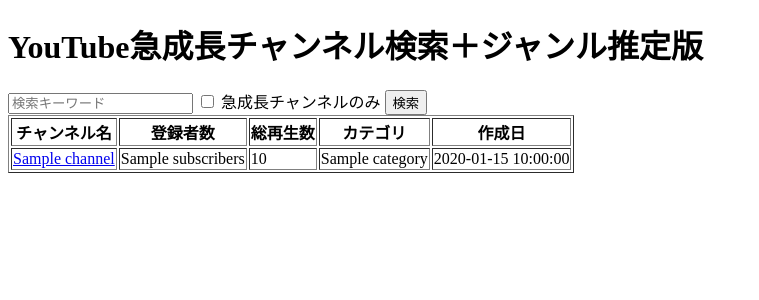
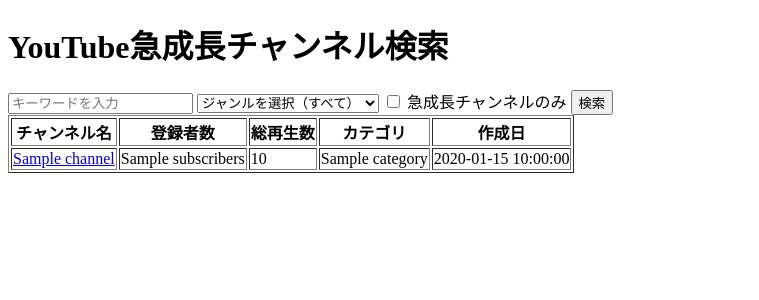
Before and after one commit to yamakenzzr/youtube-growth-app, a Flask app: template templates/index.html in a window 1280 px wide. Shown: the top 300 px of the page, without its empty margins (0-759 px from the left). Run offline with Flask 3, Linux system fonts and the light colour scheme; the template is opened without the code that fills it: most values are stand-ins (such as "Sample title", 1, 10 or a date in 2020).

Commit message:
Add files via upload

```diff
--- a/app.py
+++ b/app.py
@@ -8,13 +8,26 @@ app = Flask(__name__)
 API_KEY = os.environ.get("YOUTUBE_API_KEY")
 
 GENRE_KEYWORDS = {
-    "教育": ["勉強", "教育", "学習", "講義", "参考書", "解説"],
-    "エンタメ": ["エンタメ", "バラエティ", "お笑い", "ドッキリ", "コント"],
-    "ゲーム": ["ゲーム", "実況", "攻略", "プレイ動画"],
-    "ビジネス": ["ビジネス", "副業", "起業", "投資", "企業分析"],
-    "Vlog": ["vlog", "日常", "旅行", "暮らし", "ルーティン"],
-    "音楽": ["音楽", "歌ってみた", "カバー", "演奏", "ピアノ"],
+    "教育": ["勉強", "教育", "学習", "講義", "参考書", "解説", "授業"],
+    "エンターテイメント": ["エンタメ", "バラエティ", "ドッキリ", "コント", "ショー", "芸能"],
+    "ゲーム": ["ゲーム", "実況", "攻略", "プレイ動画", "対戦", "配信"],
+    "ビジネス": ["ビジネス", "副業", "起業", "投資", "企業分析", "マーケティング"],
+    "Vlog（日常）": ["vlog", "日常", "旅行", "暮らし", "ルーティン", "お出かけ"],
+    "音楽": ["音楽", "歌", "カバー", "演奏", "ライブ", "ピアノ"],
     "スピリチュアル": ["占い", "スピリチュアル", "波動", "ヒーリング", "引き寄せ"],
+    "美容・ファッション": ["メイク", "コスメ", "スキンケア", "美容", "コーデ", "ファッション"],
+    "食・料理": ["料理", "レシピ", "グルメ", "食べ歩き", "食レポ", "スイーツ"],
+    "スポーツ": ["サッカー", "野球", "バスケットボール", "マラソン", "筋トレ"],
+    "科学と技術": ["科学", "テクノロジー", "宇宙", "AI", "ロボット", "発明"],
+    "自然・アウトドア": ["キャンプ", "登山", "アウトドア", "釣り", "ハイキング", "自然"],
+    "子育て・育児": ["子育て", "育児", "赤ちゃん", "ママ", "パパ", "育児日記"],
+    "ペット・動物": ["ペット", "犬", "猫", "動物", "うさぎ", "ハムスター"],
+    "お金・節約": ["節約", "家計管理", "貯金", "投資信託", "家計簿"],
+    "2ch・まとめ": ["2ch", "5ch", "まとめ", "掲示板", "なんJ", "VIP"],
+    "専門解説系": ["解説", "レビュー", "比較", "検証", "説明"],
+    "懐かし（レトロ）系": ["レトロ", "昭和", "平成初期", "懐かしい"],
+    "バイク": ["バイク", "ツーリング", "ライダー", "モトブログ"],
+    "オカルト": ["心霊", "怪談", "UFO", "都市伝説", "未確認生物"],
 }
 
 def guess_genre(text):
@@ -26,7 +39,8 @@ def guess_genre(text):
 
 @app.route("/")
 def index():
-    keyword = request.args.get("keyword", "")
+    keyword = request.args.get("keyword", "").lower()
+    selected_genre = request.args.get("genre", "")
     filter_growth = request.args.get("growth") == "on"
 
     youtube = build("youtube", "v3", developerKey=API_KEY)
@@ -50,7 +64,6 @@ def index():
         channel_title = item["snippet"]["channelTitle"]
         video_title = item["snippet"]["title"]
         video_description = item["snippet"].get("description", "")
-
         genre = guess_genre(video_title + " " + video_description)
 
         ch_data = youtube.channels().list(
@@ -68,16 +81,17 @@ def index():
             if not filter_growth or (
                 (datetime.datetime.utcnow() - published_at.replace(tzinfo=None)).days <= 180 and subs >= 1000 and views >= 10000
             ):
-                channels.append({
-                    "title": channel_title,
-                    "url": f"https://www.youtube.com/channel/{channel_id}",
-                    "subscribers": f"{subs:,}",
-                    "views": f"{views:,}",
-                    "category": genre,
-                    "created": published_at.strftime("%Y/%m/%d")
-                })
+                if (not selected_genre or genre == selected_genre):
+                    channels.append({
+                        "title": channel_title,
+                        "url": f"https://www.youtube.com/channel/{channel_id}",
+                        "subscribers": f"{subs:,}",
+                        "views": f"{views:,}",
+                        "category": genre,
+                        "created": published_at.strftime("%Y/%m/%d")
+                    })
 
-    return render_template("index.html", channels=channels)
+    return render_template("index.html", channels=channels, genres=GENRE_KEYWORDS.keys())
 
 if __name__ == "__main__":
     port = int(os.environ.get("PORT", 10000))
--- a/templates/index.html
+++ b/templates/index.html
@@ -2,12 +2,18 @@
 <html>
 <head>
     <meta charset="UTF-8">
-    <title>YouTube急成長チャンネル検索＋ジャンル推定版</title>
+    <title>YouTube急成長チャンネル検索＋ジャンル分類版</title>
 </head>
 <body>
-    <h1>YouTube急成長チャンネル検索＋ジャンル推定版</h1>
+    <h1>YouTube急成長チャンネル検索</h1>
     <form method="get">
-        <input type="text" name="keyword" placeholder="検索キーワード" value="{{ request.args.get('keyword', '') }}">
+        <input type="text" name="keyword" placeholder="キーワードを入力" value="{{ request.args.get('keyword', '') }}">
+        <select name="genre">
+            <option value="">ジャンルを選択（すべて）</option>
+            {% for g in genres %}
+            <option value="{{ g }}" {% if request.args.get('genre') == g %}selected{% endif %}>{{ g }}</option>
+            {% endfor %}
+        </select>
         <label><input type="checkbox" name="growth" value="on" {% if request.args.get('growth') == 'on' %}checked{% endif %}> 急成長チャンネルのみ</label>
         <button type="submit">検索</button>
     </form>
```
